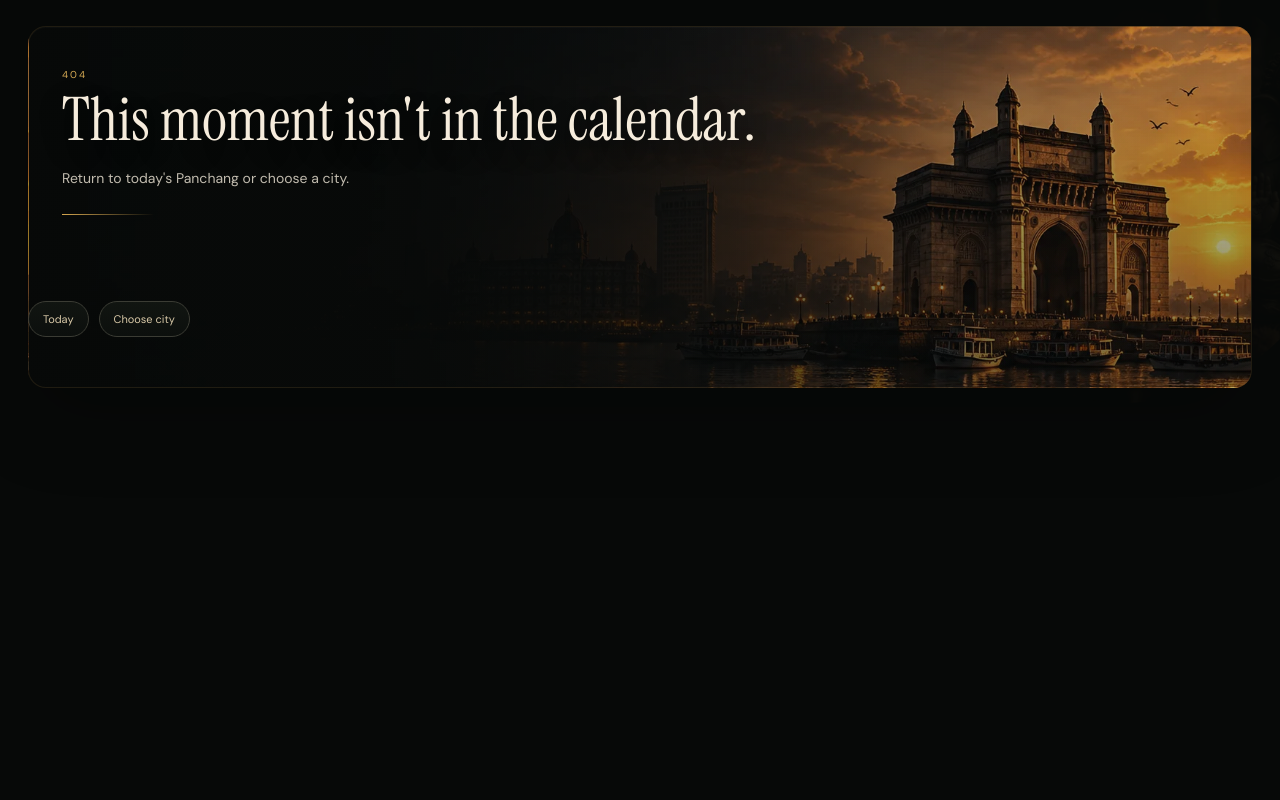
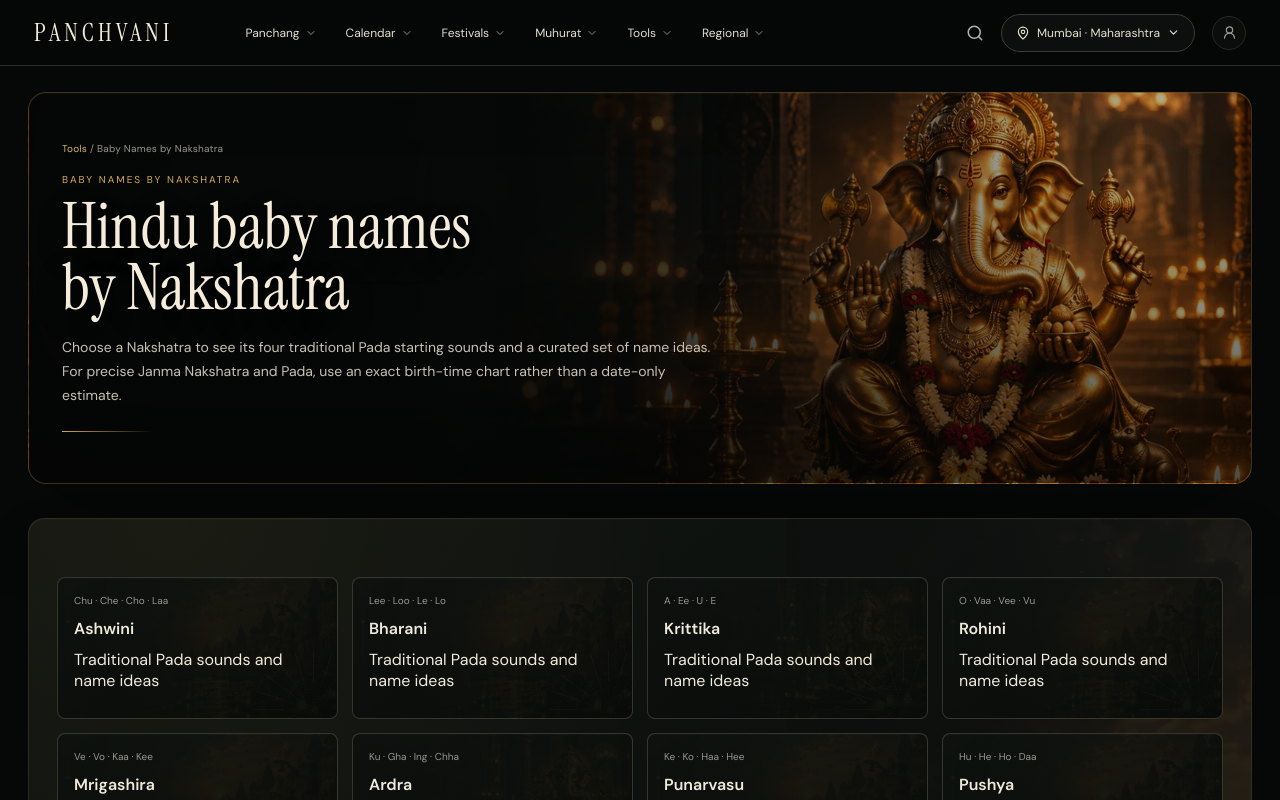
Before and after one commit to SviatF/chanag.xx, a Next.js app: page /tools/hindu-baby-names in a window 1280 px wide. Before the commit this address had no page. Shown: the top 800 px of the page. Built offline with nearby package versions, Linux system fonts and the light colour scheme.

Commit message:
Add Nakshatra baby names hub

```diff
--- /dev/null
+++ b/app/tools/hindu-baby-names/page.tsx
@@ -0,0 +1,32 @@
+import type {Metadata} from "next";
+import Link from "next/link";
+import Header from "@/components/Header";
+import {cities} from "@/lib/cities";
+import {nakshatraNaming} from "@/lib/baby-names";
+
+export const revalidate=604800;
+
+export const metadata:Metadata={
+  title:"Hindu Baby Names by Nakshatra — 27 Nakshatra Guides",
+  description:"Browse Hindu baby-name ideas by all 27 Nakshatras and traditional Pada starting sounds. Use an exact birth chart for a precise Janma Nakshatra and Pada.",
+  alternates:{canonical:"/tools/hindu-baby-names"}
+};
+
+export default function BabyNamesHub(){
+  const city=cities[0];
+  const ld={"@context":"https://schema.org","@type":"CollectionPage","name":"Hindu Baby Names by Nakshatra","url":"https://panchvani.com/tools/hindu-baby-names","description":"Traditional baby-name starting sounds and name ideas across all 27 Nakshatras."};
+
+  return <main><Header city={city}/><div className="page-shell internal-visual internal-tools">
+    <div className="breadcrumbs"><Link href="/tools">Tools</Link> / Baby Names by Nakshatra</div>
+    <p className="page-kicker">BABY NAMES BY NAKSHATRA</p>
+    <h1 className="page-title">Hindu baby names<br/>by Nakshatra</h1>
+    <p className="page-subtitle">Choose a Nakshatra to see its four traditional Pada starting sounds and a curated set of name ideas. For precise Janma Nakshatra and Pada, use an exact birth-time chart rather than a date-only estimate.</p>
+
+    <section className="wide-panel"><div className="city-directory">{nakshatraNaming.map(item=><Link href={`/tools/hindu-baby-names/${item.slug}`} key={item.slug}><small>{item.sounds.join(" · ")}</small><strong>{item.name}</strong><span>Traditional Pada sounds and name ideas</span></Link>)}</div></section>
+
+    <div className="seo-copy"><h2>How Nakshatra naming works</h2><p>Traditional naming systems associate each Nakshatra with four Pada sounds. Families may use those sounds as a starting point for a child’s name, while spelling and pronunciation vary across Indian languages and regional traditions.</p><p>Panchvani’s date-only Nakshatra Finder is an estimate at the selected date and city. It should not be treated as an exact Janma Nakshatra calculation without birth time.</p></div>
+
+    <div className="pill-links"><Link href="/tools/nakshatra-finder">Nakshatra date estimate</Link><Link href="/knowledge/nakshatra">What is Nakshatra?</Link><Link href="/tools">All Panchang tools</Link></div>
+    <script type="application/ld+json" dangerouslySetInnerHTML={{__html:JSON.stringify(ld)}}/>
+  </div></main>;
+}
```
